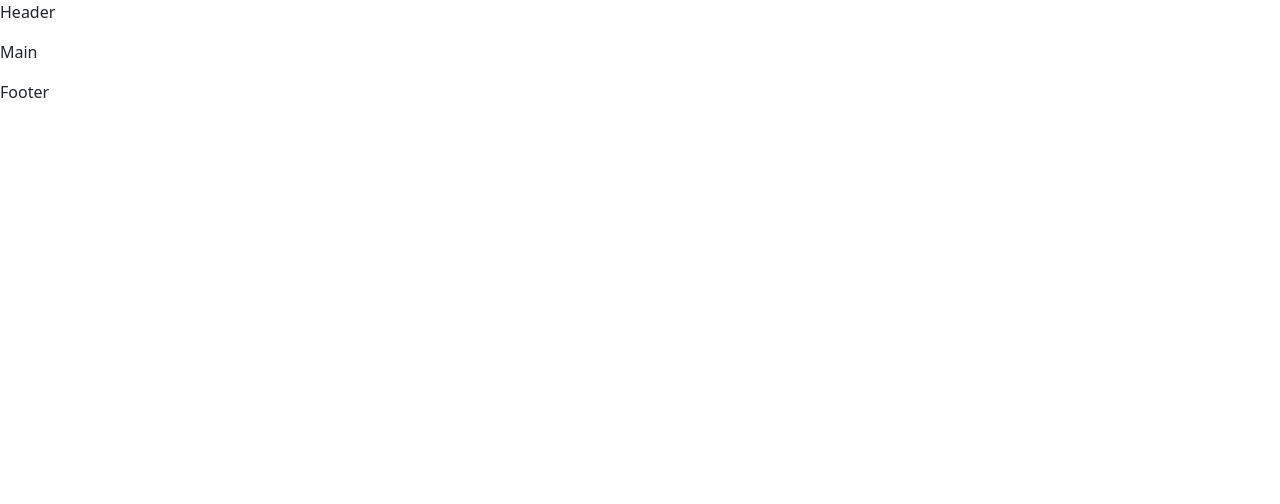
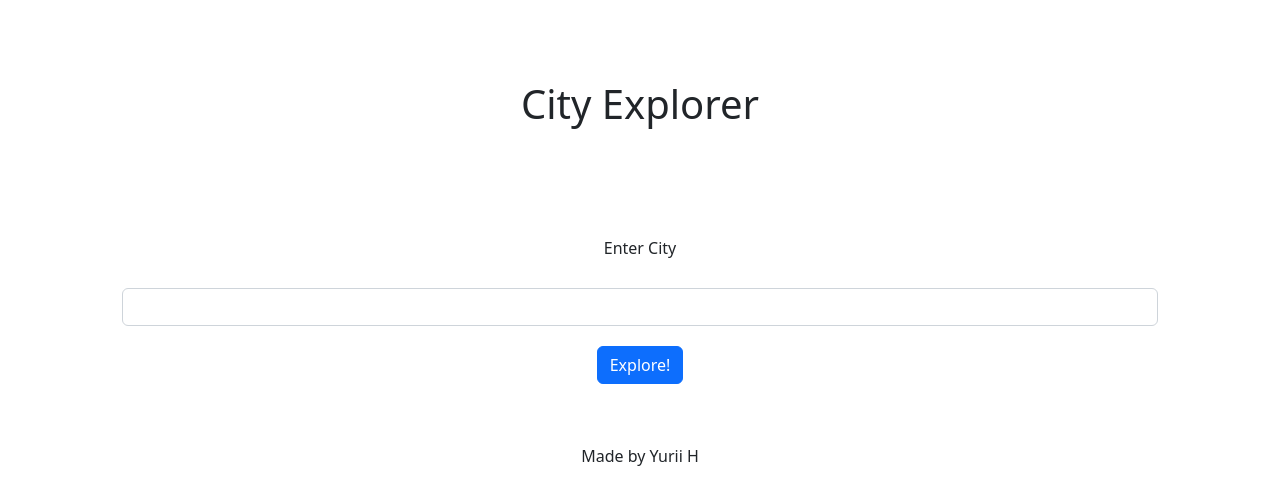
Before and after one commit to yhluk/city-explorer, a React (Create React App) app: page / in a window 1280 px wide. Shown: the top 504 px of the page. Built offline with nearby package versions, Linux system fonts and the light colour scheme.

Commit message:
done task 2

```diff
--- a/package.json
+++ b/package.json
@@ -6,6 +6,7 @@
     "@testing-library/jest-dom": "^5.16.5",
     "@testing-library/react": "^13.4.0",
     "@testing-library/user-event": "^13.5.0",
+    "axios": "^1.2.4",
     "bootstrap": "^5.2.3",
     "react": "^18.2.0",
     "react-bootstrap": "^2.7.0",
--- a/src/App.js
+++ b/src/App.js
@@ -2,6 +2,7 @@ import React from "react";
 import Footer from "./Footer";
 import Header from "./Header";
 import Main from "./Main";
+import "./index.css"
 
 class App extends React.Component{
   render(){
--- a/src/Footer.js
+++ b/src/Footer.js
@@ -2,7 +2,7 @@ import React from "react";
 
 class Footer extends React.Component{
   render(){
-    return(<><><p>Footer</p></></>)
+    return(<><><p>Made by Yurii H</p></></>)
   }
 }
 
--- a/src/Header.js
+++ b/src/Header.js
@@ -1,8 +1,9 @@
 import React from "react";
+import "./index.css"
 
 class Header extends React.Component{
   render(){
-    return(<><p>Header</p></>)
+    return(<h1>City Explorer</h1>)
   }
 }
 
--- a/src/Main.js
+++ b/src/Main.js
@@ -1,8 +1,64 @@
 import React from "react";
+import { Button, Card, Container, Form } from "react-bootstrap";
+import axios from "axios";
+import "./index.css"
 
 class Main extends React.Component{
+
+constructor(props){
+  super(props);
+
+  this.state = {
+    displayInfo: false,
+    city: '',
+    cityData: {}
+  }
+}
+
+handleSearchInput = (event) => {
+  let cityName = event.target.value;
+  this.setState({
+    city: cityName
+  })
+}
+
+  displaySearch = async(event) => {
+    event.preventDefault();
+
+let url = `https://us1.locationiq.com/v1/search?key=${process.env.REACT_APP_LOCATIONIQ_KEY}&q=${this.state.city}&format=json`
+
+let response = await axios.get(url);
+
+console.log(response.data[0])
+
+    this.setState({
+      displayInfo: true,
+      cityData: response.data[0]
+
+    })
+  }
+
   render(){
-    return(<><><p>Main</p></></>)
+    return(
+      <>
+        <Container>
+          <Form>
+            <Form.Group>
+              <Form.Label>Enter City</Form.Label>
+              <Form.Control type="text" onInput={this.handleSearchInput}/>
+            </Form.Group>
+            <Button onClick={this.displaySearch}>Explore!</Button>
+          </Form>
+        </Container>
+
+        {this.state.displayInfo &&
+          <><Card>
+            <Card.Title>{this.state.cityData.display_name}</Card.Title>
+            <Card.Text>Lat:  {this.state.cityData.lat}  Lon: {this.state.cityData.lon}</Card.Text>
+          </Card></>
+        }
+      </>
+    )
   }
 }
 
--- a/src/index.css
+++ b/src/index.css
@@ -5,9 +5,20 @@ body {
     sans-serif;
   -webkit-font-smoothing: antialiased;
   -moz-osx-font-smoothing: grayscale;
+
 }
 
 code {
   font-family: source-code-pro, Menlo, Monaco, Consolas, 'Courier New',
     monospace;
 }
+*{
+  text-align: center;
+  padding: 20px;
+  margin: auto;
+}
+div .card{
+width: max-content;
+background-color: rgb(35, 187, 233);
+align-items: center;
+}
```
Also changed, not shown: src/Map.js (added, +9 -0 lines), 1 other file (tests, documents, lock files or other folders).
